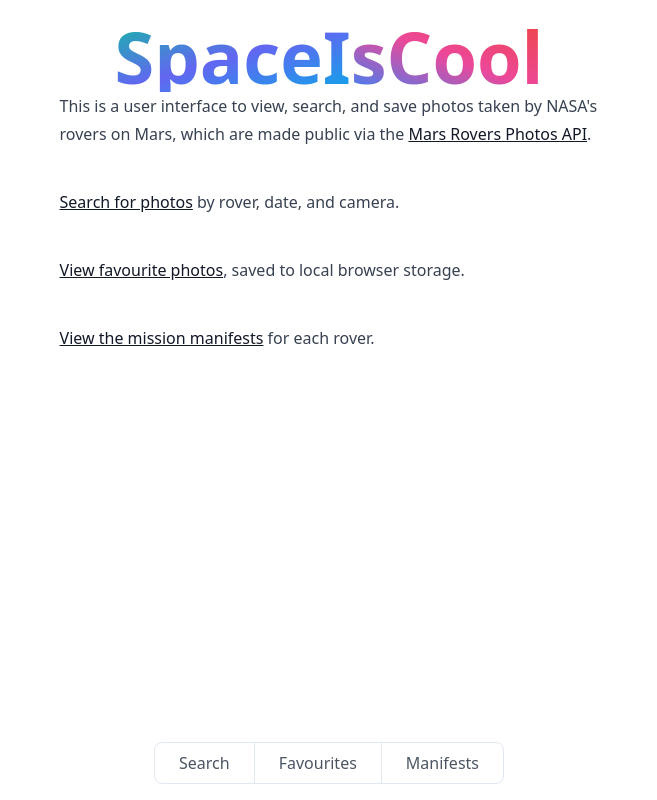
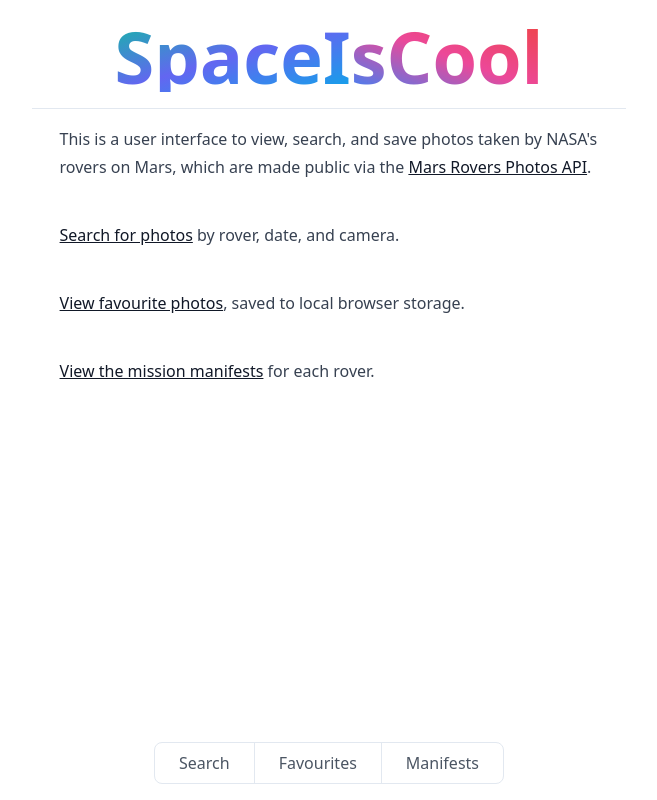
Before and after one commit to james-langridge/space-is-cool, a Next.js app: page / in a window 1280 px wide. Shown: the whole page, without its empty margins (311-968 px from the left). Built offline with nearby package versions, Linux system fonts and the light colour scheme.

Commit message:
Add separator

```diff
--- a/app/(with-header-footer)/favourites/ui/FavouritesPage.tsx
+++ b/app/(with-header-footer)/favourites/ui/FavouritesPage.tsx
@@ -3,6 +3,7 @@ import React from 'react'
 import FavouritesThumbnail from '@/app/(with-header-footer)/favourites/ui/FavouritesThumbnail'
 import Container from '@/app/ui/Container'
 import PhotoGrid from '@/app/ui/PhotoGrid'
+import {Separator} from '@/app/ui/Separator'
 import {Photo} from '@/types/APIResponseTypes'
 
 interface FavouritesPageProps {
@@ -12,6 +13,7 @@ interface FavouritesPageProps {
 export default function FavouritesPage({data}: FavouritesPageProps) {
   return (
     <Container>
+      <Separator className="my-4" />
       <PhotoGrid>
         {data &&
           data.map(photo => (
--- a/app/(with-header-footer)/manifests/ui/ManifestsPage.tsx
+++ b/app/(with-header-footer)/manifests/ui/ManifestsPage.tsx
@@ -1,5 +1,8 @@
+import React from 'react'
+
 import TableManifests from '@/app/(with-header-footer)/manifests/ui/TableManifests'
 import Container from '@/app/ui/Container'
+import {Separator} from '@/app/ui/Separator'
 import {PhotoManifest} from '@/types/APIResponseTypes'
 
 interface ManifestsPageProps {
@@ -9,6 +12,7 @@ interface ManifestsPageProps {
 export default function ManifestsPage({data}: ManifestsPageProps) {
   return (
     <Container>
+      <Separator className="my-4" />
       <section className="container mx-auto px-4">
         <div className="flex flex-col">
           <div className="-mx-4 -my-2 overflow-x-auto sm:-mx-6 lg:-mx-8">
--- a/app/(with-header-footer)/search/layout.tsx
+++ b/app/(with-header-footer)/search/layout.tsx
@@ -2,6 +2,7 @@ import React from 'react'
 
 import SearchForm from '@/app/(with-header-footer)/search/ui/SearchForm'
 import Container from '@/app/ui/Container'
+import {Separator} from '@/app/ui/Separator'
 
 export default function RootLayout({children}: {children: React.ReactNode}) {
   return (
@@ -9,6 +10,7 @@ export default function RootLayout({children}: {children: React.ReactNode}) {
       <div className="flex justify-center">
         <SearchForm />
       </div>
+      <Separator className="my-4" />
       {children}
     </Container>
   )
--- a/app/(with-header-footer)/search/ui/SearchForm.tsx
+++ b/app/(with-header-footer)/search/ui/SearchForm.tsx
@@ -113,7 +113,7 @@ export default function SearchForm() {
     <Form {...form}>
       <form
         onSubmit={form.handleSubmit(onSubmit)}
-        className="my-7 w-full max-w-prose px-7"
+        className="mt-7 w-full max-w-prose px-7"
       >
         <div className="flex flex-row justify-between space-x-4">
           <div className="flex w-1/2 flex-col justify-between space-y-4">
--- a/app/ui/HomePage.tsx
+++ b/app/ui/HomePage.tsx
@@ -4,6 +4,7 @@ import React from 'react'
 import Container from '@/app/ui/Container'
 import Header from '@/app/ui/Header'
 import NavFooter from '@/app/ui/NavFooter'
+import {Separator} from '@/app/ui/Separator'
 
 export default function HomePage() {
   return (
@@ -12,6 +13,7 @@ export default function HomePage() {
         <Link href="/">
           <Header string="SpaceI sCool" />
         </Link>
+        <Separator className="prose mx-auto my-4" />
         <main className="container prose mx-auto flex flex-col px-7">
           <p>
             This is a user interface to view, search, and save photos taken by
--- a/app/ui/PhotoGrid.tsx
+++ b/app/ui/PhotoGrid.tsx
@@ -2,7 +2,7 @@ import React from 'react'
 
 export default function PhotoGrid({children}: {children: React.ReactNode}) {
   return (
-    <div className="grid grid-cols-4 md:grid-cols-5 lg:grid-cols-6 gap-1 px-0 pt-4">
+    <div className="grid grid-cols-4 gap-1 px-0 md:grid-cols-5 lg:grid-cols-6">
       {children}
     </div>
   )
--- /dev/null
+++ b/app/ui/Separator.tsx
@@ -0,0 +1,31 @@
+'use client'
+
+import * as SeparatorPrimitive from '@radix-ui/react-separator'
+import * as React from 'react'
+
+import {cn} from '@/app/lib/utils'
+
+const Separator = React.forwardRef<
+  React.ElementRef<typeof SeparatorPrimitive.Root>,
+  React.ComponentPropsWithoutRef<typeof SeparatorPrimitive.Root>
+>(
+  (
+    {className, orientation = 'horizontal', decorative = true, ...props},
+    ref,
+  ) => (
+    <SeparatorPrimitive.Root
+      ref={ref}
+      decorative={decorative}
+      orientation={orientation}
+      className={cn(
+        'shrink-0 bg-border',
+        orientation === 'horizontal' ? 'h-[1px] w-full' : 'h-full w-[1px]',
+        className,
+      )}
+      {...props}
+    />
+  ),
+)
+Separator.displayName = SeparatorPrimitive.Root.displayName
+
+export {Separator}
--- a/package.json
+++ b/package.json
@@ -23,6 +23,7 @@
     "@radix-ui/react-label": "^2.0.2",
     "@radix-ui/react-popover": "^1.0.7",
     "@radix-ui/react-select": "^2.0.0",
+    "@radix-ui/react-separator": "^1.0.3",
     "@radix-ui/react-slot": "^1.0.2",
     "@types/node": "20.0.0",
     "@types/react": "^18.2.31",
```
Also changed, not shown: 1 other file (tests, documents, lock files or other folders).
